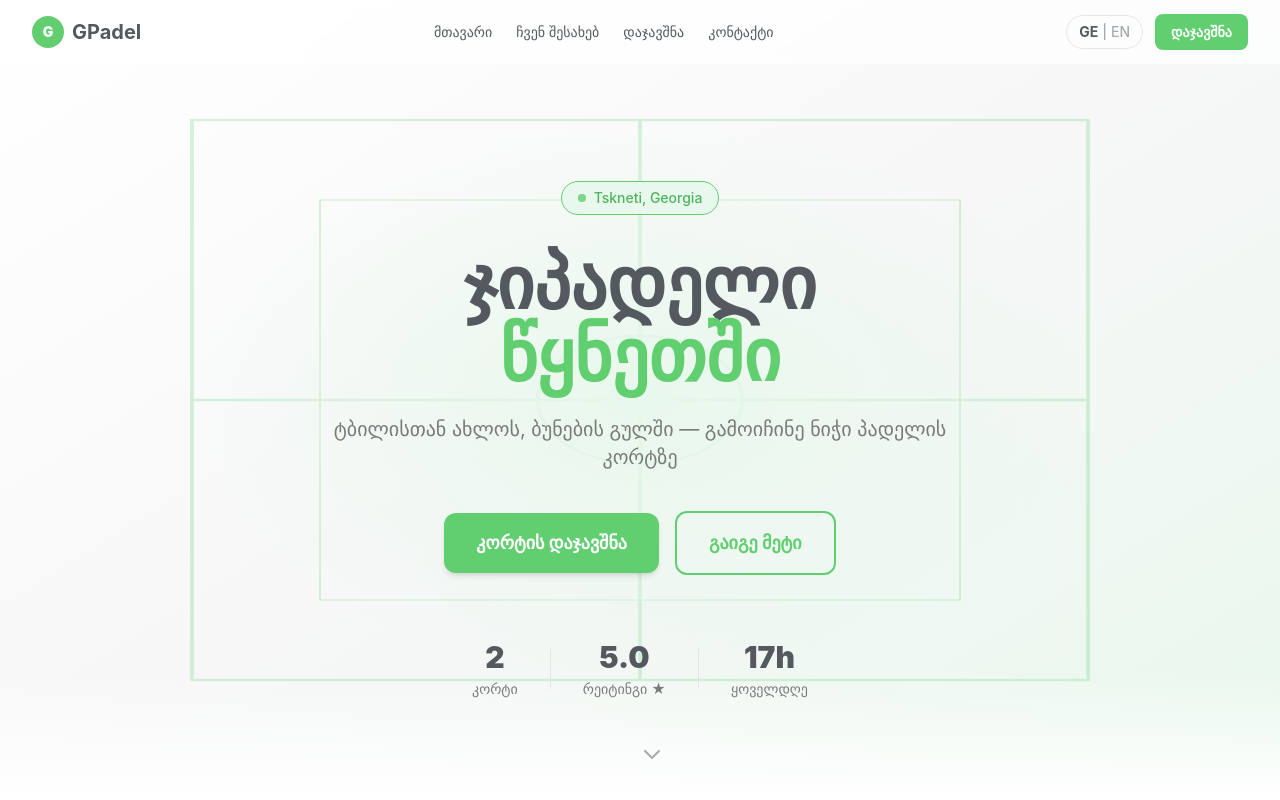
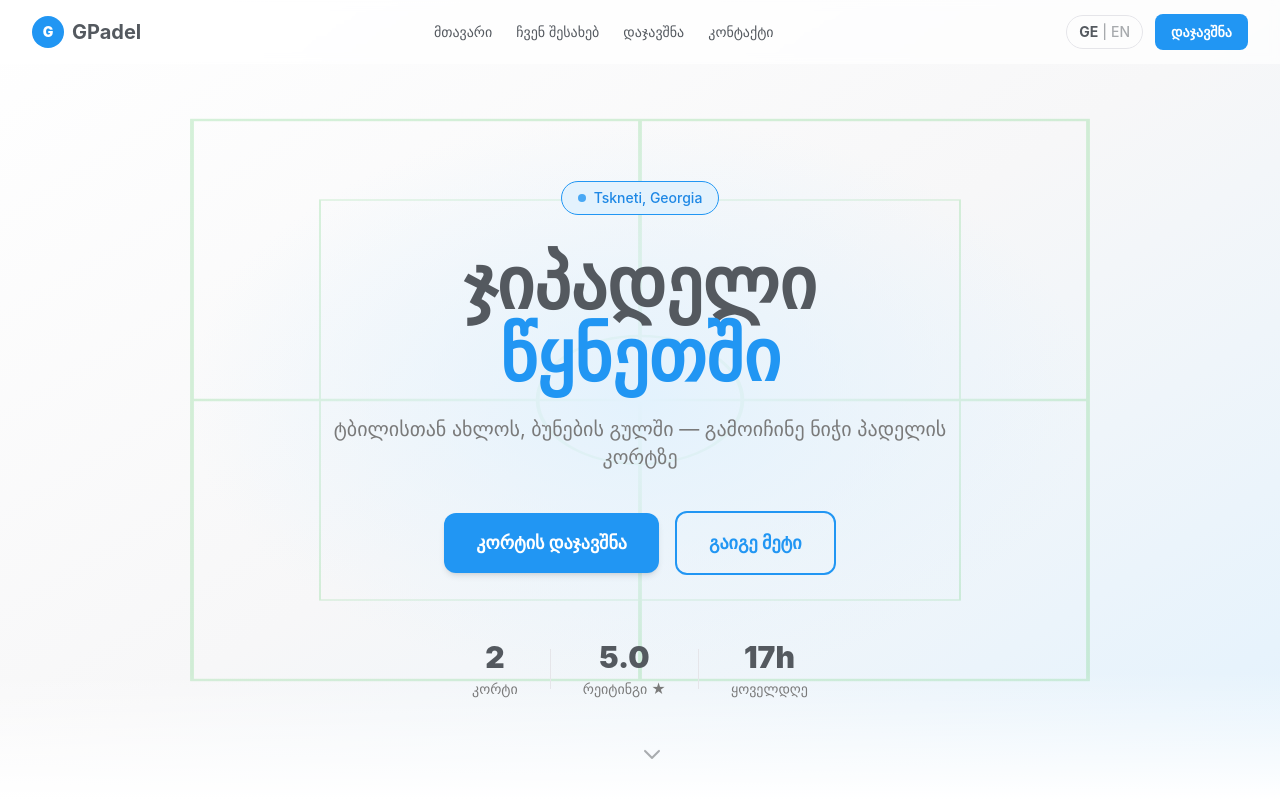
Before and after one commit to GogaDanelia06/gpadel, a Next.js app: page / in a window 1280 px wide. Shown: the top 800 px of the page. Built offline with nearby package versions, Linux system fonts and the light colour scheme.

Commit message:
change color

```diff
--- a/app/globals.css
+++ b/app/globals.css
@@ -4,9 +4,8 @@
 
 :root {
   --font-sans: -apple-system, BlinkMacSystemFont, "Segoe UI", Roboto, "Helvetica Neue", Arial, sans-serif;
-  --brand-green: #61CE70;
-  --brand-green-dark: #4FB45E;
-  --brand-blue: #6EC1E4;
+  --brand-blue: #2196F3;
+  --brand-blue-dark: #1E88E5;
   --brand-ink: #54595F;
   --brand-gray: #7A7A7A;
   --brand-line: #E5E5E9;
@@ -36,7 +35,7 @@ body {
   border-radius: 4px;
 }
 ::-webkit-scrollbar-thumb:hover {
-  background: var(--brand-green);
+  background: var(--brand-blue);
 }
 
 /* Radial gradient utility */
--- a/tailwind.config.ts
+++ b/tailwind.config.ts
@@ -9,14 +9,12 @@ const config: Config = {
   theme: {
     extend: {
       colors: {
-        // GPadel brand palette (matches gpadel.ge Elementor kit)
+        // GPadel brand palette (matches the vibrant blue courts in Tskneti)
         brand: {
-          green: "#61CE70",      // primary accent / CTAs
-          greenDark: "#4FB45E",  // hover state
-          greenLight: "#A8E5B1", // subtle hover backgrounds
-          greenSoft: "#E8F8EC",  // tinted card backgrounds
-          blue: "#6EC1E4",       // secondary accent
-          blueDark: "#4FA9CC",
+          blue: "#2196F3",       // primary accent / CTAs
+          blueDark: "#1E88E5",   // hover state
+          blueLight: "#90CAF9",  // subtle hover backgrounds
+          blueSoft: "#E3F2FD",   // tinted card backgrounds
           ink: "#54595F",        // primary text / dark gray
           gray: "#7A7A7A",       // body text
           mute: "#A7AAAD",       // muted text
@@ -24,16 +22,16 @@ const config: Config = {
           surface: "#F7F7F8",    // light card surface
         },
         primary: {
-          50: "#E8F8EC",
-          100: "#D1F1D8",
-          200: "#A8E5B1",
-          300: "#80D88A",
-          400: "#61CE70",   // matches Elementor accent
-          500: "#4FB45E",
-          600: "#3F9A4E",
-          700: "#308040",
-          800: "#236532",
-          900: "#174A24",
+          50:  "#E3F2FD",
+          100: "#BBDEFB",
+          200: "#90CAF9",
+          300: "#64B5F6",
+          400: "#2196F3",   // main CTA — vibrant Material Blue
+          500: "#1E88E5",
+          600: "#1976D2",
+          700: "#1565C0",
+          800: "#0D47A1",
+          900: "#0A3880",
         },
       },
       fontFamily: {
```
